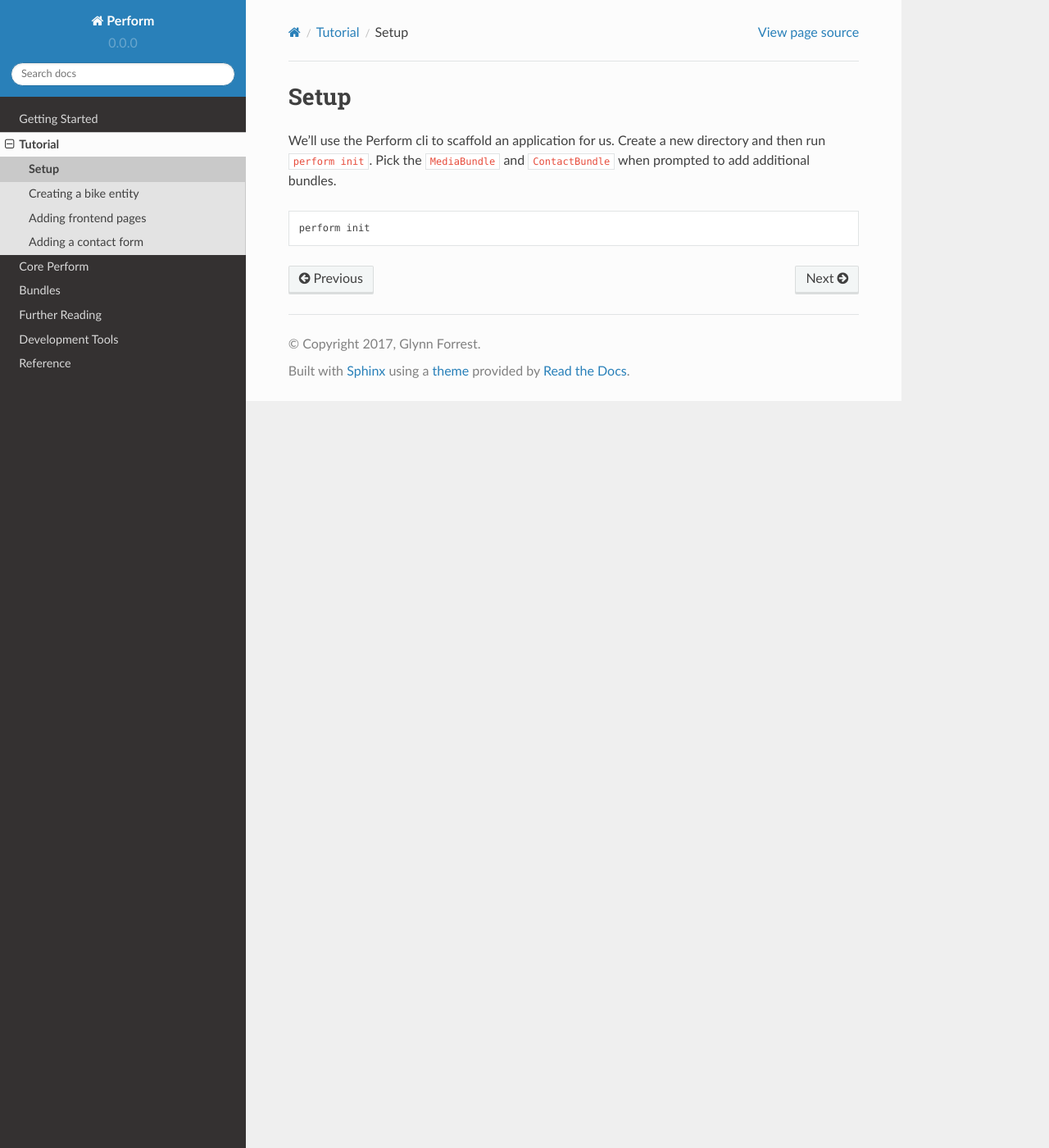
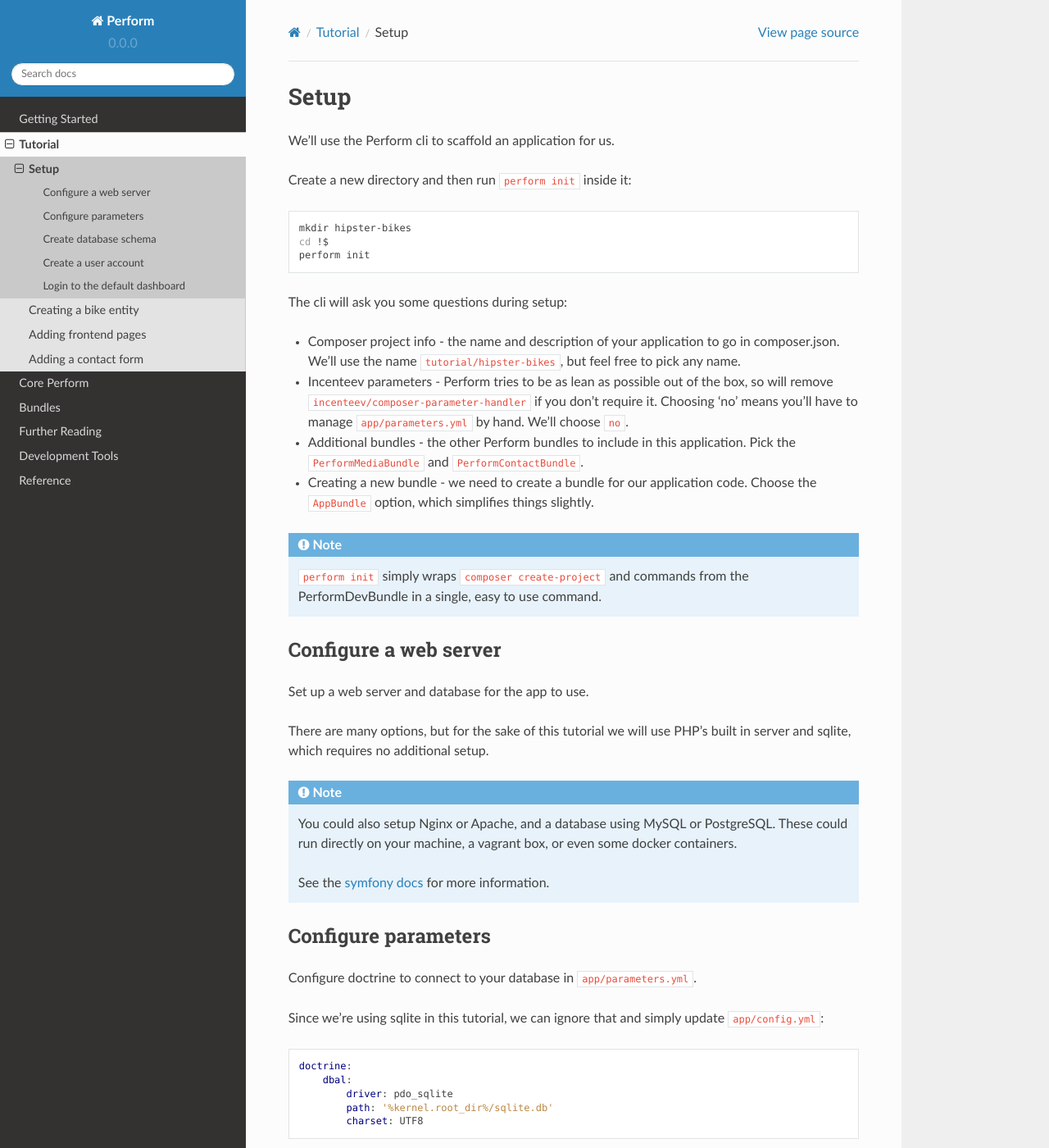
Before and after one commit to useperform/perform, a Sphinx documentation site: the page built from docs/tutorial/setup.rst, in a window 1280 px wide and 1400 px high. Shown: the whole window at 82% size. Built offline with Sphinx 7.4.7 and the Read the Docs theme 2.0.0, drawn with Linux system fonts in a browser that asks for light colours; pages that are not in the unit, such as notebooks, are missing from menus; some of the changed text lies outside the part shown.

Commit message:
docs: detailed setup instructions for tutorial

```diff
--- a/docs/tutorial/setup.rst
+++ b/docs/tutorial/setup.rst
@@ -2,9 +2,100 @@
 =====
 
 We'll use the Perform cli to scaffold an application for us.
-Create a new directory and then run ``perform init``.
-Pick the ``MediaBundle`` and ``ContactBundle`` when prompted to add additional bundles.
+
+Create a new directory and then run ``perform init`` inside it:
 
 .. code-block:: bash
 
+   mkdir hipster-bikes
+   cd !$
    perform init
+
+The cli will ask you some questions during setup:
+
+* Composer project info - the name and description of your application to go in composer.json.
+  We'll use the name ``tutorial/hipster-bikes``, but feel free to pick any name.
+* Incenteev parameters - Perform tries to be as lean as possible out of the box, so will remove ``incenteev/composer-parameter-handler`` if you don't require it.
+  Choosing 'no' means you'll have to manage ``app/parameters.yml`` by hand.
+  We'll choose ``no``.
+* Additional bundles - the other Perform bundles to include in this application.
+  Pick the ``PerformMediaBundle`` and ``PerformContactBundle``.
+* Creating a new bundle - we need to create a bundle for our application code.
+  Choose the ``AppBundle`` option, which simplifies things slightly.
+
+.. note::
+
+   ``perform init`` simply wraps ``composer create-project`` and commands from the PerformDevBundle in a single, easy to use command.
+
+Configure a web server
+----------------------
+
+Set up a web server and database for the app to use.
+
+There are many options, but for the sake of this tutorial we will use PHP's built in server and sqlite, which requires no additional setup.
+
+.. note::
+
+   You could also setup Nginx or Apache, and a database using MySQL or PostgreSQL.
+   These could run directly on your machine, a vagrant box, or even some docker containers.
+
+   See the `symfony docs <http://symfony.com/doc/current/setup.html#go-deeper-with-setup>`_ for more information.
+
+Configure parameters
+--------------------
+
+Configure doctrine to connect to your database in ``app/parameters.yml``.
+
+Since we're using sqlite in this tutorial, we can ignore that and simply update ``app/config.yml``:
+
+.. code-block:: yaml
+
+    doctrine:
+        dbal:
+            driver: pdo_sqlite
+            path: '%kernel.root_dir%/sqlite.db'
+            charset: UTF8
+
+Create database schema
+----------------------
+
+Create the database you specified in the last step (a sqlite database will be created automatically).
+
+Then update the database schema:
+
+.. code-block:: bash
+
+   ./bin/console doctrine:schema:update --force --dump-sql
+
+.. note::
+
+   In a production setting you'll want to use migrations instead of the schema creation tool to avoid data loss.
+
+Create a user account
+---------------------
+
+Run the ``perform:user:create`` command to create a new user.
+
+.. code-block:: bash
+
+   ./bin/console perform:user:create
+
+Enter a name, email, and password.
+
+Login to the default dashboard
+------------------------------
+
+Start your configured webserver.
+We'll use the built-in server command:
+
+.. code-block:: bash
+
+   ./bin/console server:run
+
+   # [OK] Server running on http://127.0.0.1:8000
+
+Head to http://127.0.0.1:8000/admin.
+You'll see a login page; enter the email address and password you gave in the previous step.
+
+Congratulations!
+We've created and configured a brand new Symfony application using the Perform bundles we require, and have an admin area ready to customise.
```
